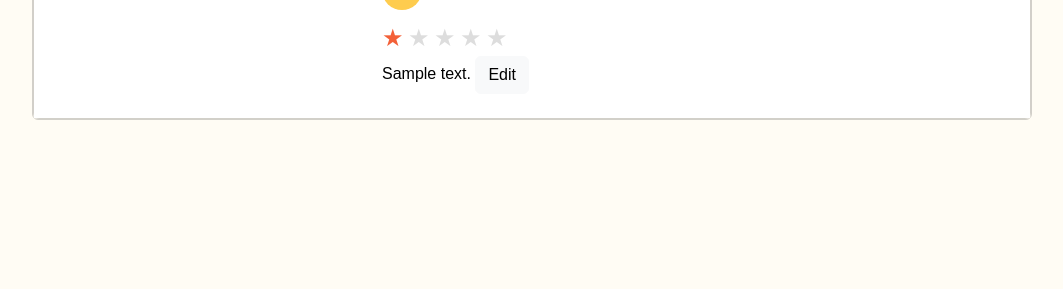
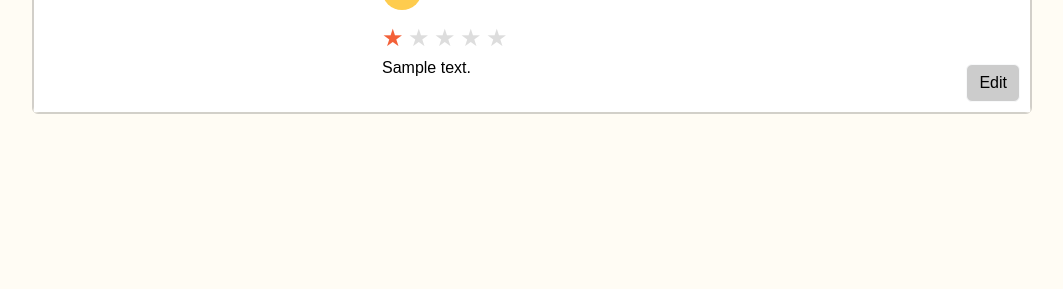
Before and after one commit to normalspoon/foodie_list, a Django app: template main_app/templates/restaurants/detail.html in a window 1280 px wide. Shown: the part 816-1105 px from the top of the page, without its empty margins (62-1125 px from the left). After the commit the page ends 930 px from the top, so only its background shows below. Run offline with Django 5.2, Linux system fonts and the light colour scheme; tables that the repository leaves empty hold one stand-in row (values such as "Sample post"); the template is opened without the code that fills it: values that come from a table or form of the project are taken from there, most other values are stand-ins (such as "Sample title", 1, 10 or a date in 2020); some libraries are stand-ins or nearby versions.

Commit message:
update edit button style

```diff
--- a/main_app/static/css/style.css
+++ b/main_app/static/css/style.css
@@ -203,8 +203,16 @@ footer .social_icon li a:hover {
   --bs-btn-active-border-color: #a38231;
 }
 
+.reivew{
+  position: relative;
+}
+
 .btn-light{
+  position: absolute;
+  right: 10px;
+  bottom: 10px;
   align-self: flex-end;
+  --bs-btn-bg:#cccccc;
 }
 
 .card{
@@ -244,6 +252,7 @@ footer .social_icon li a:hover {
 }
 
 
+
 /* style for map */
 #map{
   height:600px;
```
